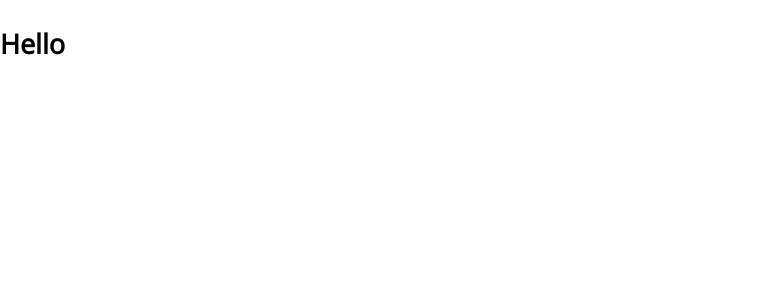
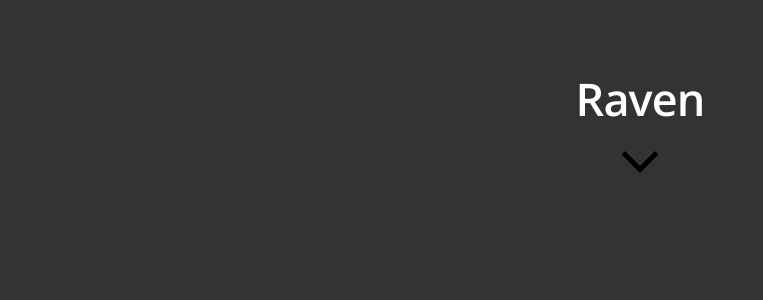
Before and after one commit to RavenDuffy/Portfolio, a Next.js app in the folder FrontEnd/portfolio/: page / in a window 1280 px wide. Shown: the top 300 px of the page, without its empty margins (0-763 px from the left). Built offline with nearby package versions, Linux system fonts and the light colour scheme.

Commit message:
First Commit of new Rollout
- Extremely barebones setup (will be changed)

```diff
--- /dev/null
+++ b/FrontEnd/portfolio/components/home.layout.js
@@ -0,0 +1,32 @@
+import Head from 'next/head'
+import Link from 'next/link'
+import styles from './home.layout.module.css'
+import utilStyles from '../styles/utils.module.css'
+
+const name = 'Raven'
+export const pageTitle = 'Raven Duffy'
+
+export default function Layout({children}) {
+  return (
+    <div className={styles.container}>
+      <Head>
+        <link rel="icon" href="/favicon.ico" />
+        <meta
+          name="Raven Duffy"
+          content="Raven Duffy's portfolio"
+        />
+        <meta name="title" content={pageTitle} />
+      </Head>
+      <header className={styles.header}>
+        <>
+          <h1 className={utilStyles.heading2Xl}>{name}</h1>
+          <img
+            src="images/down.svg"
+            className={`${styles.downArrow}`}
+            alt={"down-arrow"}
+          />
+        </>
+      </header>
+    </div>
+  )
+}
--- /dev/null
+++ b/FrontEnd/portfolio/components/home.layout.module.css
@@ -0,0 +1,35 @@
+.container {
+  max-width: 36rem;
+  padding: 0 1rem;
+  margin: 3rem auto 6rem;
+}
+
+.header {
+  display: flex;
+  flex-direction: column;
+  align-items: center;
+}
+
+.headerImage {
+  width: 6rem;
+  height: 6rem;
+}
+
+.headerHomeImage {
+  width: 8rem;
+  height: 8rem;
+}
+
+.backToHome {
+  margin: 3rem 0 0;
+}
+
+.downArrow {
+  width: 2rem;
+  height: 2rem;
+}
+
+.downArrow:hover {
+  transition: 0.2s;
+  filter: invert(48%) sepia(79%) saturate(2476%) hue-rotate(10deg) brightness(118%) contrast(119%);
+}
--- a/FrontEnd/portfolio/pages/index.js
+++ b/FrontEnd/portfolio/pages/index.js
@@ -1,6 +1,6 @@
 import Head from 'next/head'
 import Link from 'next/link'
-import { siteTitle } from '../components/generic'
+import Layout, { pageTitle } from '../components/home.layout.js'
 import utilStyles from '../styles/utils.module.css'
 
 // export async function getStaticProps() {
@@ -9,13 +9,13 @@ import utilStyles from '../styles/utils.module.css'
 
 export default function Home() {
   return (
-    <>
+    <Layout>
       <Head>
-        <title>{siteTitle}</title>
+        <title>{pageTitle}</title>
       </Head>
       <section>
         <h1>Hello</h1>
       </section>
-    </>
+    </Layout>
   )
 }
--- a/FrontEnd/portfolio/styles/global.css
+++ b/FrontEnd/portfolio/styles/global.css
@@ -18,5 +18,7 @@ body, html {
   padding: 0;
   font-size: 18px;
   line-height: 1.6;
-  font-family: 'OpenSans', sans-serif;
+  font-family: 'OpenSans-SemiBold', sans-serif;
+  color: #fff;
+  background-color: #333;
 }
--- a/FrontEnd/portfolio/styles/utils.module.css
+++ b/FrontEnd/portfolio/styles/utils.module.css
@@ -0,0 +1,53 @@
+.heading2Xl {
+  font-size: 2.5rem;
+  line-height: 1.2;
+  font-weight: 800;
+  letter-spacing: -0.05rem;
+  margin: 1rem 0;
+  pointer-events: none;
+}
+
+.headingXl {
+  font-size: 2rem;
+  line-height: 1.3;
+  font-weight: 800;
+  letter-spacing: -0.05rem;
+  margin: 1rem 0;
+}
+
+.headingLg {
+  font-size: 1.5rem;
+  line-height: 1.4;
+  margin: 1rem 0;
+}
+
+.headingMd {
+  font-size: 1.2rem;
+  line-height: 1.5;
+}
+
+.borderCircle {
+  border-radius: 9999px;
+}
+
+.colorInherit {
+  color: inherit;
+}
+
+.padding1px {
+  padding-top: 1px;
+}
+
+.list {
+  list-style: none;
+  padding: 0;
+  margin: 0;
+}
+
+.listItem {
+  margin: 0 0 1.25rem;
+}
+
+.lightText {
+  color: #999;
+}
```
Also changed, not shown: FrontEnd/portfolio/public/images/down.svg (added).
